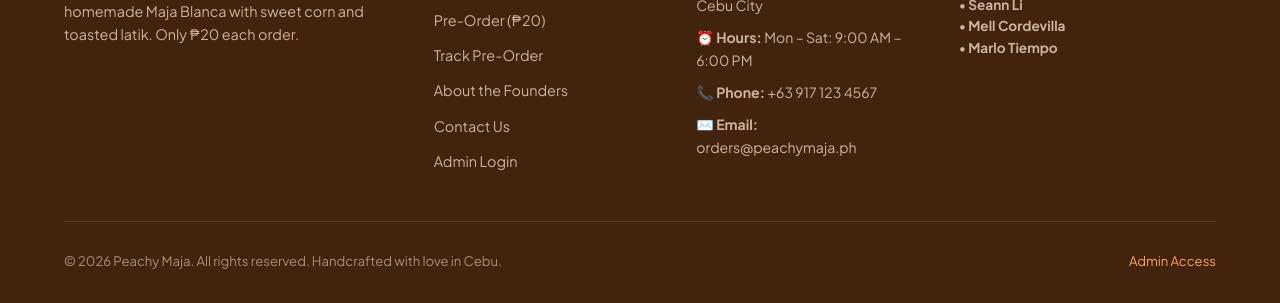
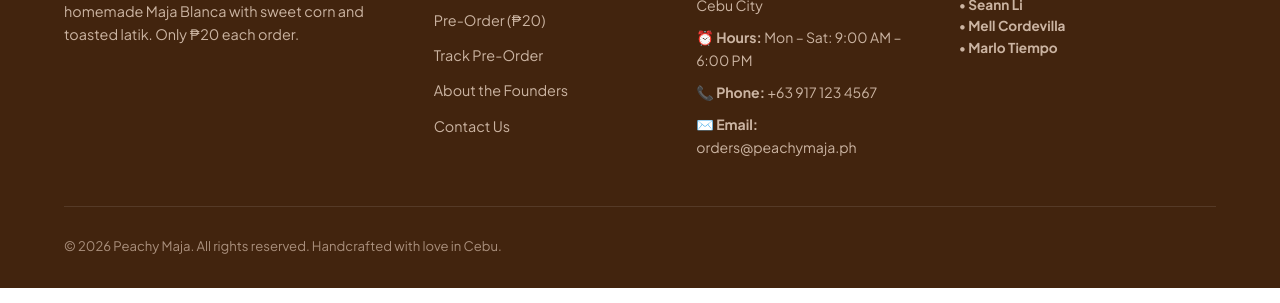
Before and after one commit to WesleyDn143/Peachy-Maja, a website: page index.html in a window 1280 px wide. Shown: the part 4013-4316 px from the top of the page. Drawn offline with Linux system fonts and the light colour scheme.

Commit message:
Sync all pages to public: Firebase DB, simplified labels, no admin button on customer pages

```diff
--- a/index.html
+++ b/index.html
@@ -394,7 +394,6 @@
             <li><a href="/track.html">Track Pre-Order</a></li>
             <li><a href="/about.html">About the Founders</a></li>
             <li><a href="/contact.html">Contact Us</a></li>
-            <li><a href="/admin.html">Admin Login</a></li>
           </ul>
         </div>
 
@@ -421,7 +420,6 @@
 
       <div class="footer-bottom">
         <div>© 2026 Peachy Maja. All rights reserved. Handcrafted with love in Cebu.</div>
-        <div><a href="/admin.html" style="color: var(--primary-peach);">Admin Access</a></div>
       </div>
     </div>
   </footer>
```
Also changed, not shown: public/index.html (+0 -2 lines).
